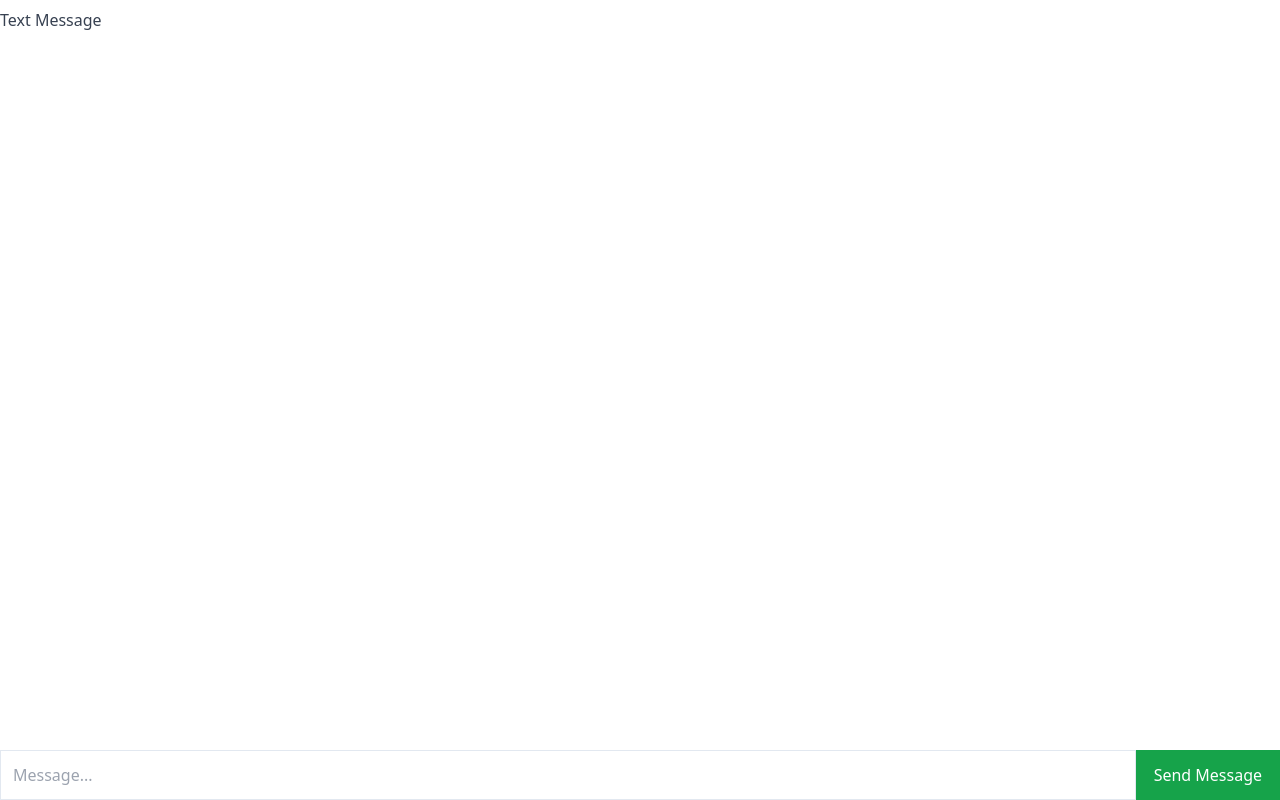
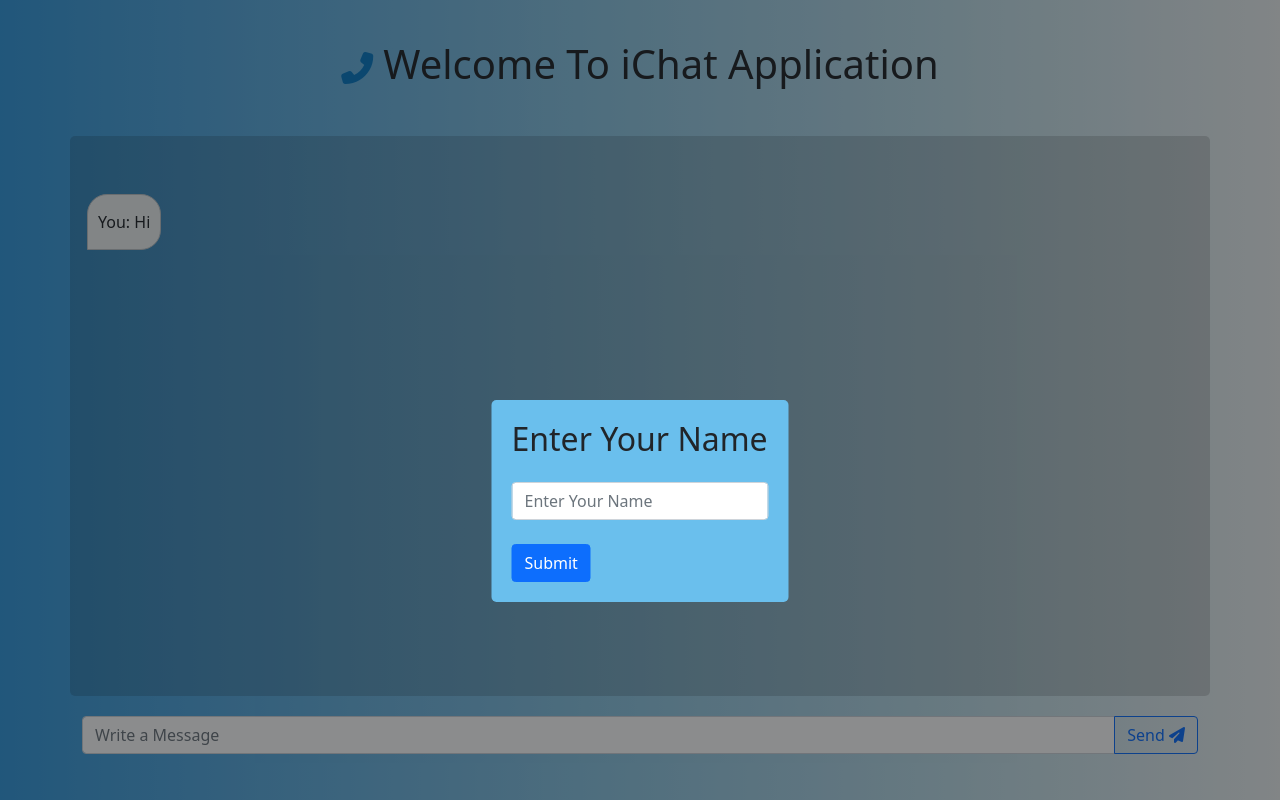
Before and after one commit to aryan20212/chatApp, a website: page index.html in a window 1280 px wide. Drawn offline with nearby package versions, Linux system fonts and the light colour scheme; no server answers.

Commit message:
final maybe

```diff
--- a/index.html
+++ b/index.html
@@ -6,39 +6,94 @@
     <meta http-equiv="X-UA-Compatible" content="IE=edge">
     <meta name="viewport" content="width=device-width, initial-scale=1.0">
     <script src="/socket.io/socket.io.js"></script>
-    <link rel="stylesheet" href="static/style.css">
+    <link rel="stylesheet" href="static/cs.css">
+    <link href="https://cdn.jsdelivr.net/npm/bootstrap@5.1.3/dist/css/bootstrap.min.css" rel="stylesheet"
+        integrity="sha384-1BmE4kWBq78iYhFldvKuhfTAU6auU8tT94WrHftjDbrCEXSU1oBoqyl2QvZ6jIW3" crossorigin="anonymous">
     <title>Document</title>
 </head>
 
 <body>
-    <div class="h-screen w-screen flex flex-col justify-between">
+    <header>
+        <i class="fas fa-phone-alt fa-2x"></i>
+        <h1>Welcome To iChat Application</h1>
+    </header>
+    <div class="container messageContainer">
+        <br>
+        <br>
+        <div class="message left">You: Hi</div>
+    </div>
+    <div class="shade"></div>
+    <div class="nameModal">
+        <h2>Enter Your Name</h2>
+        <input type="text" class="form-control my-4" id="userName" placeholder="Enter Your Name">
+        <button class="btn btn-primary" id="subName">Submit</button>
+    </div>
+    <form action="" id="messageForm">
+        <div class="container messageS">
+            <div class="input-group mb-3">
 
-        <div id="chatCont">
-            <div class="text-gray-700 py-2">Text Message</div>
+                <input type="text" id="messageInp" class="form-control" placeholder="Write a Message"
+                    aria-label="Recipient's username" aria-describedby="button-addon2">
+                <button class="btn btn-outline-primary" type="button" onclick="sendMessage()" id="messageBtn">Send <i
+                        class="fas fa-paper-plane"></i></button>
+            </div>
+
         </div>
-
-        <div class="flex">
-            <input id="msi" type="text"
-                class="py-3 px-3  w-full border-x border-y border-slate-200 outline-none text-gray-700"
-                placeholder="Message...">
-            <button class="bg-green-600 px-3 text-white w-40 hover:bg-green-700 transition-colors duration-75"
-                onclick="sendMessage()">Send
-                Message</button>
-        </div>
-    </div>
+    </form>
+    <script src="https://kit.fontawesome.com/d3882cfae1.js" crossorigin="anonymous"></script>
     <script>
 
+        let chatCont = document.getElementsByClassName("messageContainer")[0];
+        let form = document.getElementById("messageForm");
+        form.addEventListener("submit", (event) => {
+            event.preventDefault();
+            sendMessage()
+        })
+        function appendElement(message, position) {
+            const messageElement = document.createElement("div")
+            messageElement.innerHTML = message;
+            messageElement.classList.add("message", position)
+            chatCont.appendChild(messageElement);
+        }
         const socket = io()
+        let validUser = 0;
+        let userS = document.getElementById("subName");
+
+        userS.addEventListener("click", () => {
+            let UserName = document.getElementById("userName").value;
+            validUser = 1;
+            let name = UserName;
+            socket.emit("new-user-joined", name)
+            let shade = document.getElementsByClassName("shade")[0];
+            let modal = document.getElementsByClassName("nameModal")[0];
+            shade.style.display = "none";
+            modal.style.display = "none"
+
+        })
+
         const sendMessage = () => {
-            let message = document.getElementById("msi").value;
-            console.log(message);
-            if (message != "") {
-                socket.emit('chat-message', message);
-                message = '';
+            let message = document.getElementById("messageInp");
+            if (message.value !== "") {
+                socket.emit('chat-message', message.value);
+                appendElement(`You: ${message.value}`, "right")
+                message.value = '';
             }
         }
-        socket.on("chat-message", function (msg) {
-            console.log(msg);
+        socket.on("user-joined", (name) => {
+            if (validUser === 1) {
+                appendElement(`${name} Joined The Chat`, "left")
+            }
+        })
+
+        socket.on("chat-message", function (msgObj) {
+            if (validUser === 1) {
+                appendElement(`${msgObj.name}: ${msgObj.message}`, "left")
+            }
+        })
+        socket.on("user-left", function (name) {
+            if (validUser === 1) {
+                appendElement(`${name} left the chat`, "left")
+            }
         })
     </script>
 </body>
--- a/index.js
+++ b/index.js
@@ -1,6 +1,7 @@
 const PORT = process.env.PORT || 3000;
 const INDEX = "/index.html";
 
+// ----------------Server Management Related-----------------------
 const socketIO = require("socket.io");
 const express = require("express");
 const server = express()
@@ -8,12 +9,29 @@ const server = express()
 	.use("/static", express.static("static"))
 	.listen(PORT, () => console.log(`Listening on http://localhost:${PORT}`));
 
+// ----------------------Important-------------------------
+
+const users = {};
+
 const io = socketIO(server);
+
 io.on("connection", (socket) => {
-	console.log("Client connected");
-	socket.on("disconnect", () => console.log("Client disconnected"));
+	socket.on("disconnect", () => {
+		socket.broadcast.emit("user-left", users[socket.id]);
+		console.log("User disconnected");
+	});
+
+	socket.on("new-user-joined", (nameOfUser) => {
+		users[socket.id] = nameOfUser;
+		socket.broadcast.emit("user-joined", nameOfUser);
+		console.log("User Joined");
+	});
+
 	socket.on("chat-message", (msg) => {
 		console.log(msg);
-		socket.broadcast.emit("chat-message", msg);
+		socket.broadcast.emit("chat-message", {
+			message: msg,
+			name: users[socket.id],
+		});
 	});
 });
--- /dev/null
+++ b/static/cs.css
@@ -0,0 +1,97 @@
+* {
+	box-sizing: border-box;
+	margin: 0;
+	padding: 0;
+	scroll-behavior: smooth;
+}
+body {
+	background: linear-gradient(
+		270deg,
+		#ecf0f1,
+		#dbe9ed,
+		#cae2ea,
+		#b9dae7,
+		#a9d2e5,
+		#99cbe3,
+		#88c3e1,
+		#78bae0,
+		#68b2df,
+		#57a9de,
+		#46a1dc,
+		#3498db
+	);
+}
+header {
+	display: flex;
+	align-items: center;
+	justify-content: center;
+	margin: 40px 0px;
+}
+.fa-phone-alt {
+	color: #097ac5;
+	margin-right: 10px;
+}
+.messageContainer {
+	border-radius: 5px;
+	min-height: 70vh;
+	overflow: auto;
+	background-color: rgba(0, 0, 0, 0.144);
+}
+.message {
+	background-color: #ecf0f1;
+	width: max-content;
+	padding: 15px 10px;
+	margin: 10px 5px;
+	border-radius: 20px;
+	border: 1px solid #bdc3c7;
+	-ms-user-select: none;
+	-webkit-user-select: none;
+	user-select: none;
+}
+.right {
+	float: right;
+	clear: both;
+	border-bottom-right-radius: 0px;
+}
+
+.left {
+	float: left;
+	clear: both;
+	border-bottom-left-radius: 0px;
+}
+.join {
+	float: right;
+	clear: both;
+	background-color: #bdc3c7;
+	border: 1px solid black;
+}
+.messageS {
+	display: flex;
+	flex-direction: row;
+	align-items: center;
+	justify-content: center;
+	margin-top: 20px;
+	margin-bottom: 20px;
+}
+#text {
+	width: 50%;
+}
+.nameModal {
+	position: fixed;
+	top: 50%;
+	right: 50%;
+	background-color: #6abfed;
+	border-radius: 5px;
+	transform: translateX(50%);
+	padding: 20px;
+	z-index: 5;
+}
+.shade {
+	height: 100vh;
+	width: 100vw;
+	position: fixed;
+	top: 0px;
+	left: 0px;
+	background: #0d10127a;
+	z-index: 4;
+}
```
Also changed, not shown: static/style.css.
